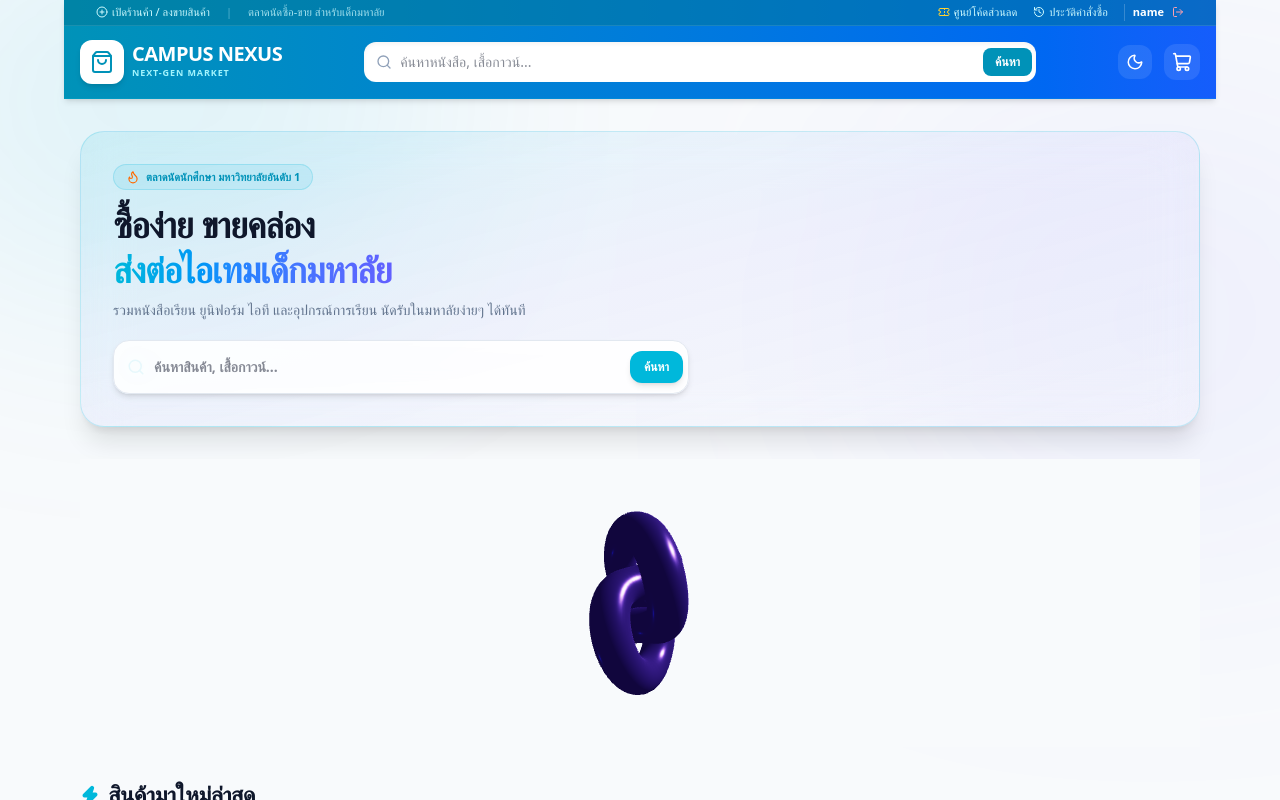
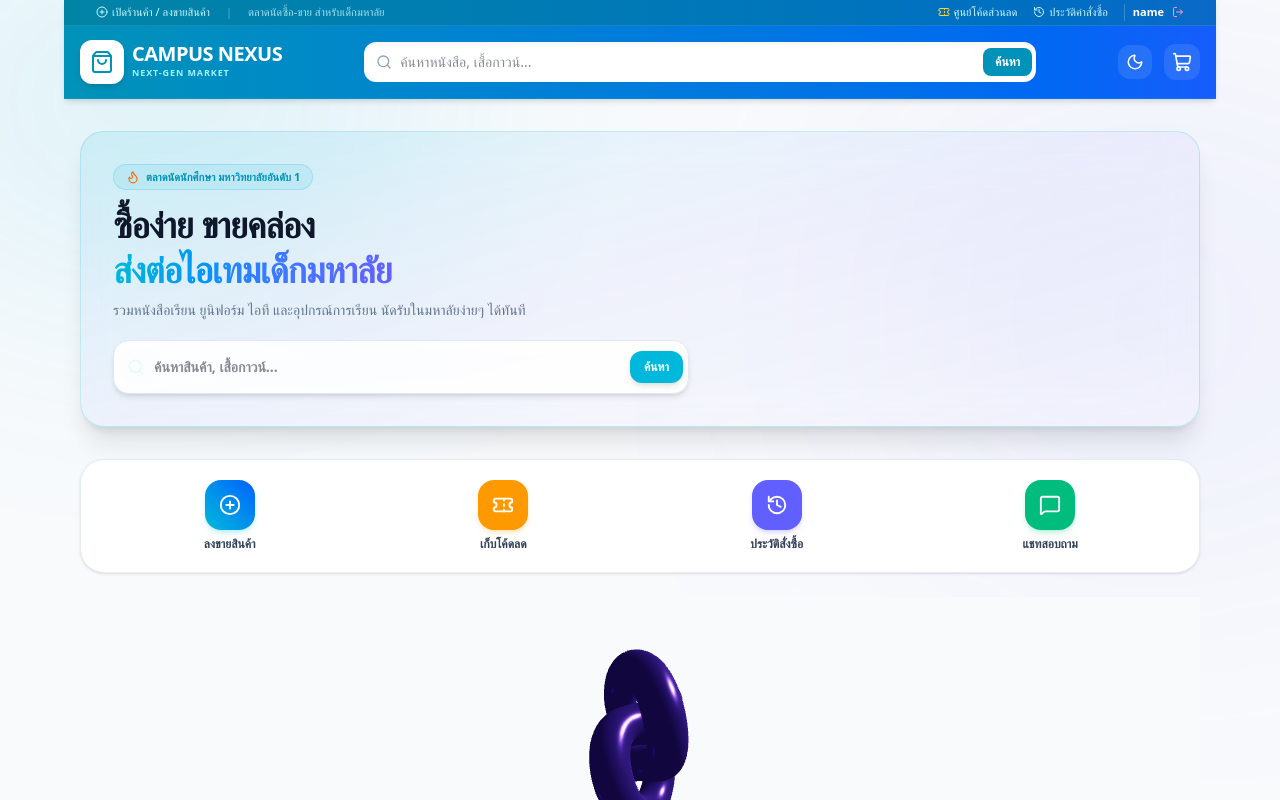
Before and after one commit to ppchyq/marketplace, a Next.js app: page / in a window 1280 px wide. Both pictures are taken after typing "name@example.com", "Sample123" into the empty fields and a click on the button "เข้าสู่ระบบเลย". Shown: the top 800 px of the page. Built offline with nearby package versions, Linux system fonts and the light colour scheme.

Commit message:
Update page.tsx

```diff
--- a/app/page.tsx
+++ b/app/page.tsx
@@ -529,6 +529,54 @@ export default function Home() {
             </div>
           </div>
         </section>
+        {/* เมนูด่วนสไตล์ Shopee (Shortcut Grid) */}
+        <div className="grid grid-cols-4 gap-2 sm:gap-4 my-6 p-3 sm:p-5 bg-white dark:bg-slate-900 rounded-2xl sm:rounded-3xl border border-slate-200/80 dark:border-slate-800 shadow-sm">
+
+          {/* 1. ปุ่มลงขายสินค้า */}
+          <button
+            onClick={() => setIsAddProductOpen(true)}
+            className="flex flex-col items-center gap-1.5 group active:scale-95 transition-transform"
+          >
+            <div className="p-2.5 sm:p-3.5 rounded-2xl bg-gradient-to-tr from-cyan-500 to-blue-600 text-white shadow-md shadow-cyan-500/20 group-hover:scale-105 transition-transform">
+              <PlusCircle size={22} />
+            </div>
+            <span className="text-[10px] sm:text-xs font-bold text-slate-700 dark:text-slate-200">ลงขายสินค้า</span>
+          </button>
+
+          {/* 2. ปุ่มเก็บโค้ดส่วนลด */}
+          <button
+            onClick={() => setIsVoucherCenterOpen(true)}
+            className="flex flex-col items-center gap-1.5 group active:scale-95 transition-transform"
+          >
+            <div className="p-2.5 sm:p-3.5 rounded-2xl bg-amber-500 text-white shadow-md shadow-amber-500/20 group-hover:scale-105 transition-transform">
+              <Ticket size={22} />
+            </div>
+            <span className="text-[10px] sm:text-xs font-bold text-slate-700 dark:text-slate-200">เก็บโค้ดลด</span>
+          </button>
+
+          {/* 3. ปุ่มประวัติสั่งซื้อ */}
+          <button
+            onClick={() => setIsHistoryOpen(true)}
+            className="flex flex-col items-center gap-1.5 group active:scale-95 transition-transform"
+          >
+            <div className="p-2.5 sm:p-3.5 rounded-2xl bg-indigo-500 text-white shadow-md shadow-indigo-500/20 group-hover:scale-105 transition-transform">
+              <History size={22} />
+            </div>
+            <span className="text-[10px] sm:text-xs font-bold text-slate-700 dark:text-slate-200">ประวัติสั่งซื้อ</span>
+          </button>
+
+          {/* 4. ปุ่มแชทช่วยเหลือ */}
+          <button
+            onClick={() => openChatWithSeller('ระบบช่วยเหลือ', 'สอบถามการใช้งาน')}
+            className="flex flex-col items-center gap-1.5 group active:scale-95 transition-transform"
+          >
+            <div className="p-2.5 sm:p-3.5 rounded-2xl bg-emerald-500 text-white shadow-md shadow-emerald-500/20 group-hover:scale-105 transition-transform">
+              <MessageSquare size={22} />
+            </div>
+            <span className="text-[10px] sm:text-xs font-bold text-slate-700 dark:text-slate-200">แชทสอบถาม</span>
+          </button>
+
+        </div>
 
 
           <div className="h-60 sm:h-72 w-full bg-slate-50 dark:bg-slate-950 flex items-center justify-center relative">
@@ -1027,6 +1075,14 @@ export default function Home() {
         </AnimatePresence>
 
       </div>
+      {/* ปุ่มลงขายแบบลอยมุมขวาล่าง (FAB) */}
+        <button
+          onClick={() => setIsAddProductOpen(true)}
+          className="fixed bottom-6 right-6 z-40 sm:hidden flex items-center gap-2 px-4 py-3 bg-gradient-to-r from-cyan-500 to-blue-600 text-white font-black text-xs rounded-full shadow-2xl active:scale-90 transition-transform border-2 ring-2 ring-white/20"
+        >
+          <PlusCircle size={20} />
+          <span>ลงขาย</span>
+        </button>
     </div>
   );
 }
```
